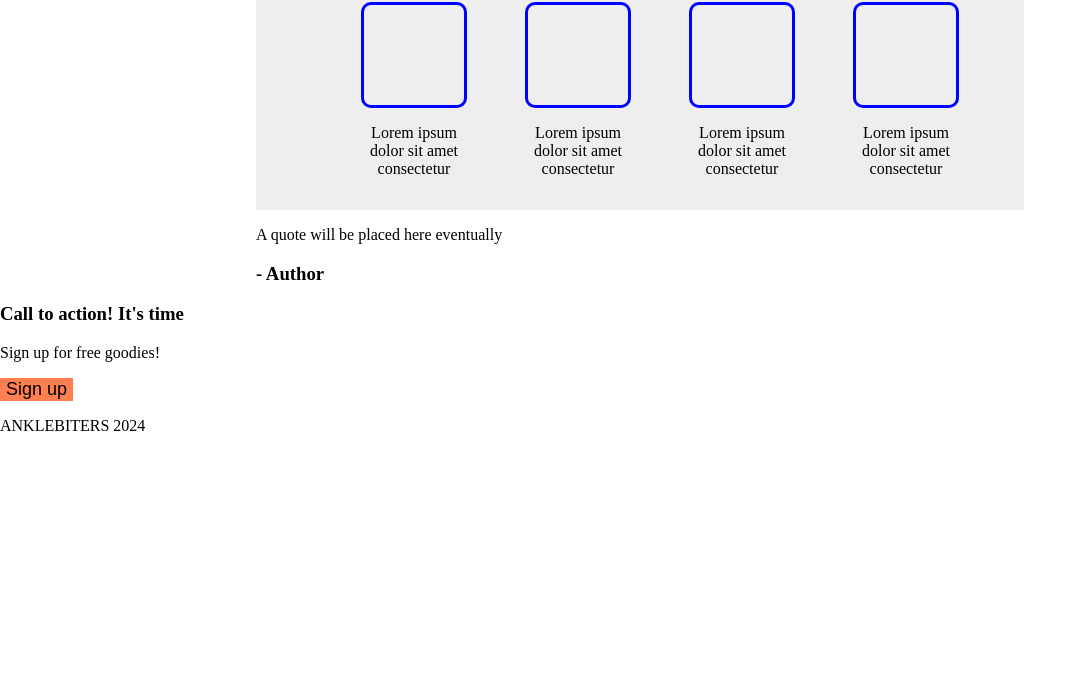
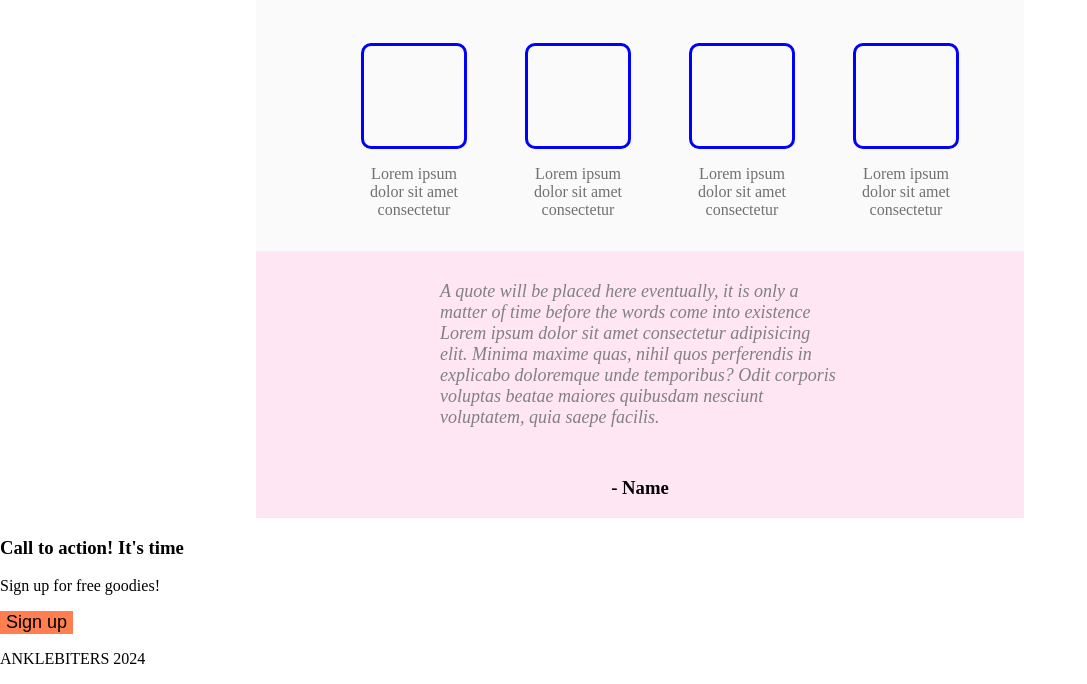
Before and after one commit to Schnitzel541/course-css-website, a plain HTML site: page index.html in a window 1280 px wide. Shown: the part 676-1360 px from the top of the page, without its empty margins (0-1087 px from the left). Before the commit the page ends 1127 px from the top, so only its background shows below. Drawn offline with Linux system fonts and the light colour scheme.

Commit message:
Added quote section

```diff
--- a/index.html
+++ b/index.html
@@ -59,8 +59,10 @@
     </div>
       </div>
       <div class="quote">
-        <p>A quote will be placed here eventually</p>
-        <h3>- Author</h3>
+        <em>A quote will be placed here eventually, it is only a matter of time before the words come into existence
+            Lorem ipsum dolor sit amet consectetur adipisicing elit. Minima maxime quas, nihil quos perferendis in explicabo doloremque unde temporibus? Odit corporis voluptas beatae maiores quibusdam nesciunt voluptatem, quia saepe facilis.
+        </em>
+        <h3>- Name</h3>
       </div>
     </div>
     <div class="calltoaction">
--- a/style.css
+++ b/style.css
@@ -73,11 +73,15 @@ button {
 /* Info, info section */
 
 .info {
-    background-color: rgb(238, 238, 238);
+    background-color: rgb(250, 250, 250);
     display: flex;
     flex-direction: column;
     justify-content: center;
     align-items: center;
+}
+
+.info > div > h3 {
+    font-size: 24pt;
 }
 
 .infoblocks {
@@ -107,4 +111,21 @@ button {
 .blockinfo {
     width: 100px;
     hyphens: auto;
+    color: rgb(112, 112, 112);
 }
+
+/* Quote Section */
+.quote {
+    display: flex;
+    flex-direction: column;
+    justify-content: center;
+    align-items: center;
+    background-color: rgb(255, 230, 242);
+}
+
+.quote > em {
+    font-size: large;
+    color: grey;
+    margin: 30px;
+    max-width: 400px;
+}
```
